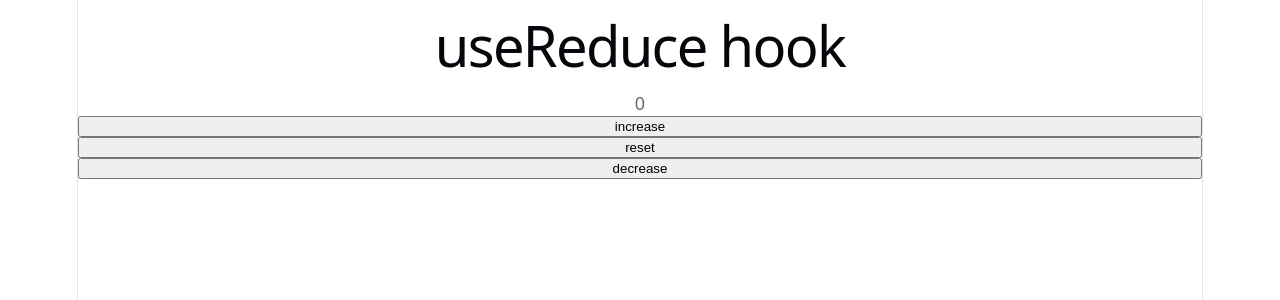
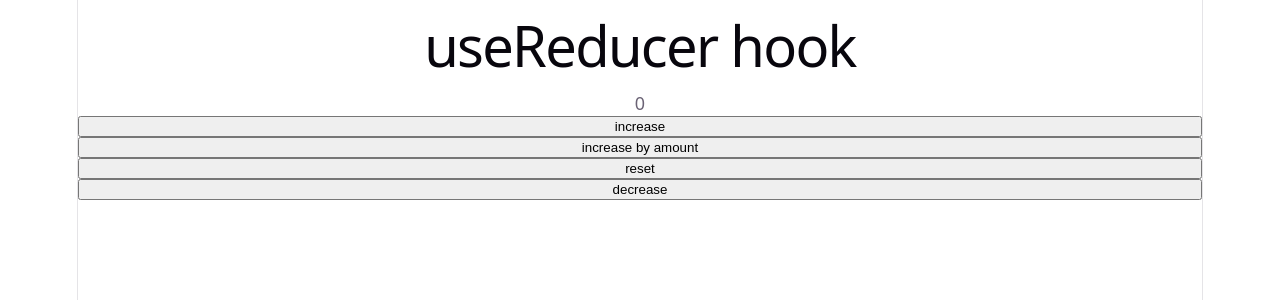
Before and after one commit to sardarbalnour/react-concepts2, a React (Vite) app: page / in a window 1280 px wide. Shown: the top 300 px of the page. Built offline with nearby package versions, Linux system fonts and the light colour scheme.

Commit message:
type & payload

```diff
--- a/src/App.jsx
+++ b/src/App.jsx
@@ -3,9 +3,11 @@ import { useReducer } from "react";
 const reducer = (state, action) => {
   console.log(state, action);
 
-  switch (action) {
+  switch (action.type) {
     case "Increase":
       return state + 1;
+    case "IncreaseByAmount":
+      return state + action.payload;
     case "Decrease":
       return state - 1;
     case "Reset":
@@ -19,26 +21,27 @@ function App() {
   const [count, dispatch] = useReducer(reducer, 0);
 
   const increaseHandler = () => {
-    // setCount((count) => count + 1);
-    dispatch("Increase");
+    dispatch({ type: "Increase" });
+  };
+
+  const increaseByAmountHandler = () => {
+    dispatch({ type: "IncreaseByAmount", payload: 10 });
   };
 
   const decreaseHandler = () => {
-    // if (count < 1) return;
-    // setCount((count) => count - 1);
-    dispatch("Decrease");
+    dispatch({ type: "Decrease" });
   };
 
   const resetHandler = () => {
-    // setCount(0);
-    dispatch("Reset");
+    dispatch({ type: "Reset" });
   };
 
   return (
     <>
-      <h1>useReduce hook </h1>
+      <h1>useReducer hook </h1>
       <p>{count}</p>
       <button onClick={increaseHandler}>increase</button>
+      <button onClick={increaseByAmountHandler}>increase by amount</button>
       <button onClick={resetHandler}>reset</button>
       <button onClick={decreaseHandler}>decrease</button>
     </>
```
